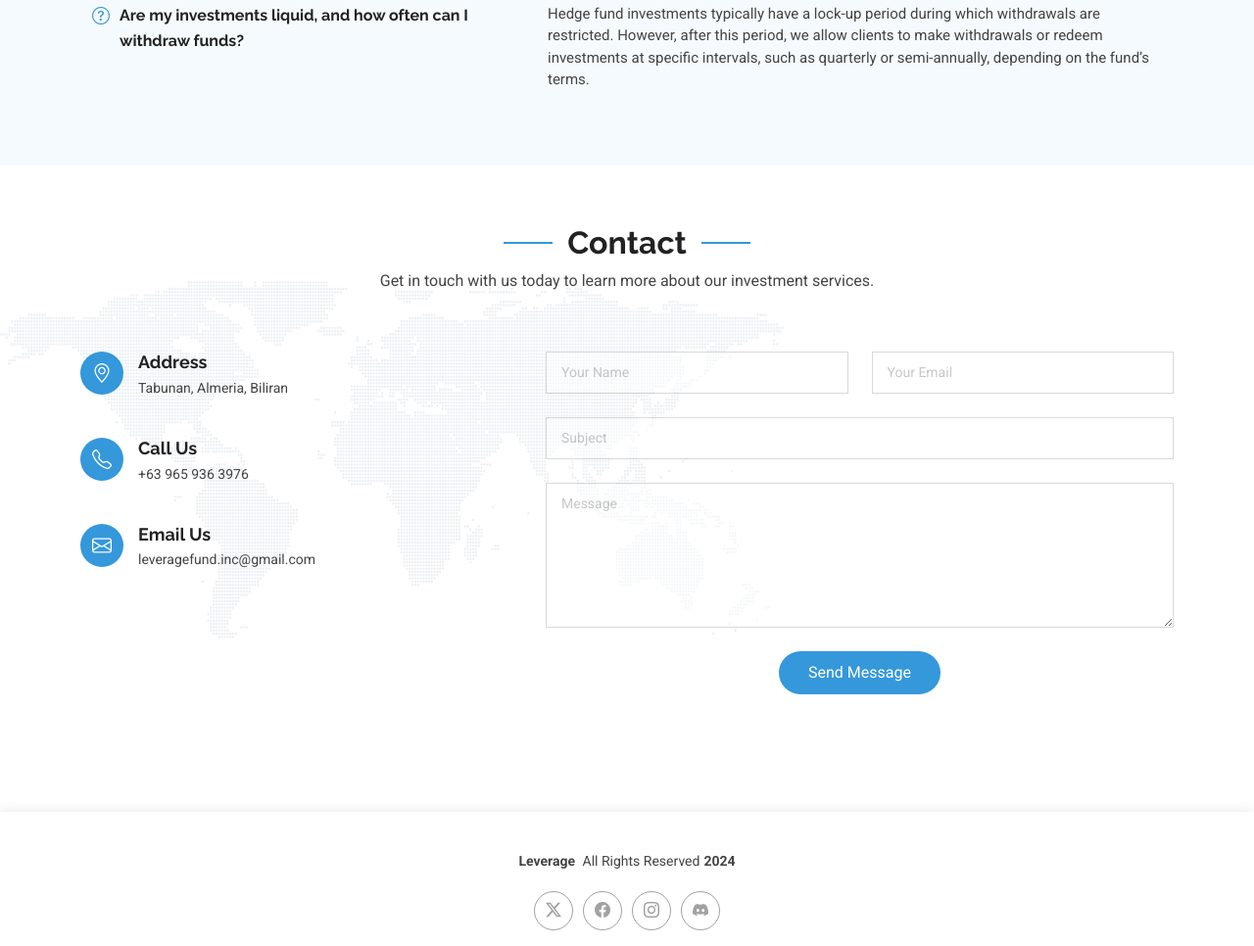
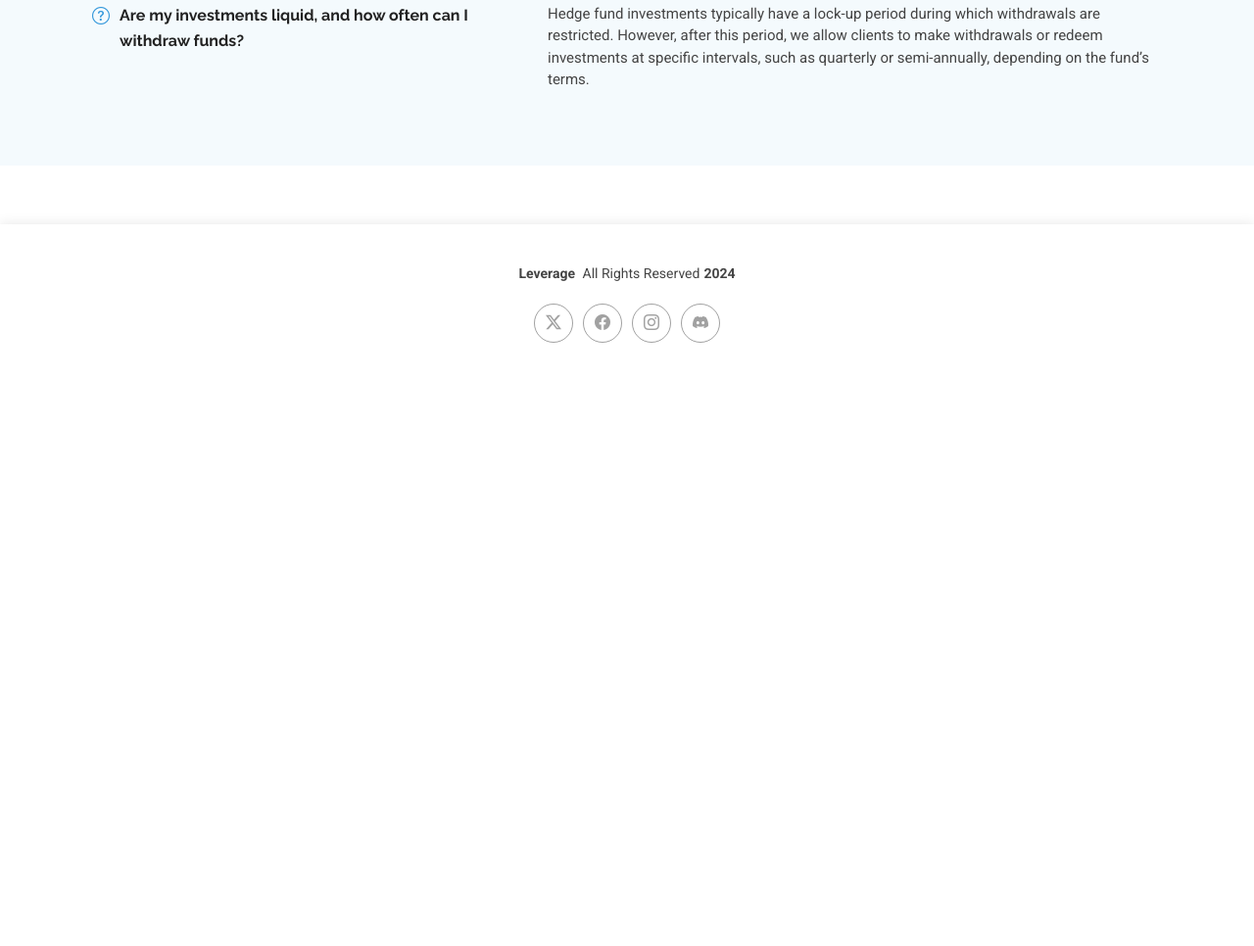
Before and after one commit to EmperorLoki/Leverage, a plain HTML site: page index.html in a window 1280 px wide. Shown: the part 3745-4711 px from the top of the page at 98% size. After the commit the page ends 4135 px from the top, so only its background shows below. Drawn offline with Linux system fonts and the light colour scheme.

```diff
--- a/index.html
+++ b/index.html
@@ -405,83 +405,6 @@
 
     </section><!-- /Faq Section -->
 
-    <!-- Contact Section -->
-    <section id="contact" class="contact section">
-
-      <!-- Section Title -->
-      <div class="container section-title" data-aos="fade-up">
-        <h2>Contact</h2>
-        <p>Get in touch with us today to learn more about our investment services.</p>
-      </div><!-- End Section Title -->
-
-      <div class="container position-relative" data-aos="fade-up" data-aos-delay="100">
-
-        <div class="row gy-4">
-
-          <div class="col-lg-5">
-            <div class="info-item d-flex" data-aos="fade-up" data-aos-delay="200">
-              <i class="bi bi-geo-alt flex-shrink-0"></i>
-              <div>
-                <h3>Address</h3>
-                <p>Tabunan, Almeria, Biliran</p>
-              </div>
-            </div><!-- End Info Item -->
-
-            <div class="info-item d-flex" data-aos="fade-up" data-aos-delay="300">
-              <i class="bi bi-telephone flex-shrink-0"></i>
-              <div>
-                <h3>Call Us</h3>
-                <p>+63 965 936 3976</p>
-              </div>
-            </div><!-- End Info Item -->
-
-            <div class="info-item d-flex" data-aos="fade-up" data-aos-delay="400">
-              <i class="bi bi-envelope flex-shrink-0"></i>
-              <div>
-                <h3>Email Us</h3>
-                <p>leveragefund.inc@gmail.com</p>
-              </div>
-            </div><!-- End Info Item -->
-
-          </div>
-
-          <div class="col-lg-7">
-            <form action="forms/contact.php" method="post" class="php-email-form" data-aos="fade-up" data-aos-delay="500">
-              <div class="row gy-4">
-
-                <div class="col-md-6">
-                  <input type="text" name="name" class="form-control" placeholder="Your Name" required="">
-                </div>
-
-                <div class="col-md-6 ">
-                  <input type="email" class="form-control" name="email" placeholder="Your Email" required="">
-                </div>
-
-                <div class="col-md-12">
-                  <input type="text" class="form-control" name="subject" placeholder="Subject" required="">
-                </div>
-
-                <div class="col-md-12">
-                  <textarea class="form-control" name="message" rows="6" placeholder="Message" required=""></textarea>
-                </div>
-
-                <div class="col-md-12 text-center">
-                  <div class="loading">Loading</div>
-                  <div class="error-message"></div>
-                  <div class="sent-message">Your message has been sent. Thank you!</div>
-
-                  <button type="submit">Send Message</button>
-                </div>
-
-              </div>
-            </form>
-          </div><!-- End Contact Form -->
-
-        </div>
-
-      </div>
-
-    </section><!-- /Contact Section -->
 
   </main>
 
```
